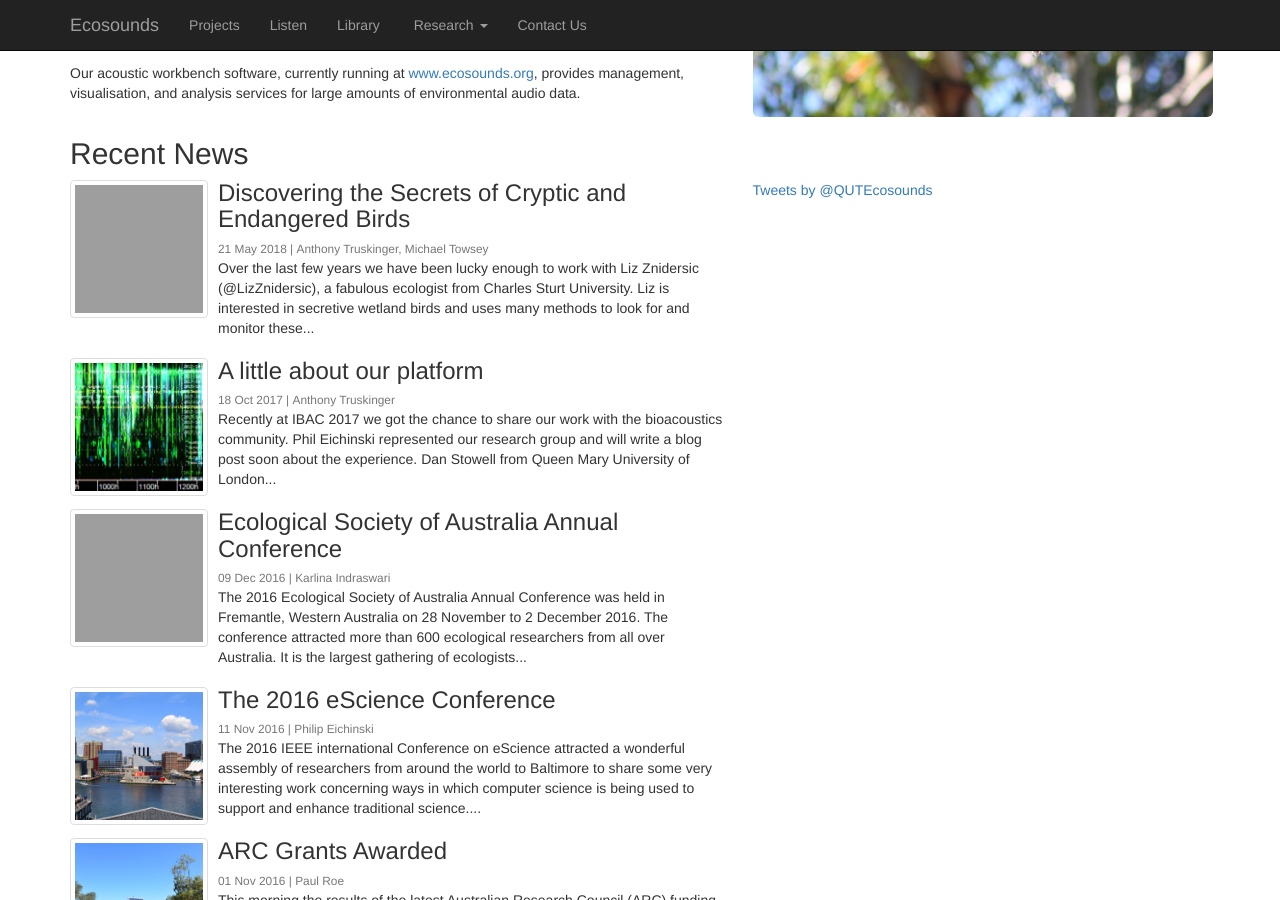
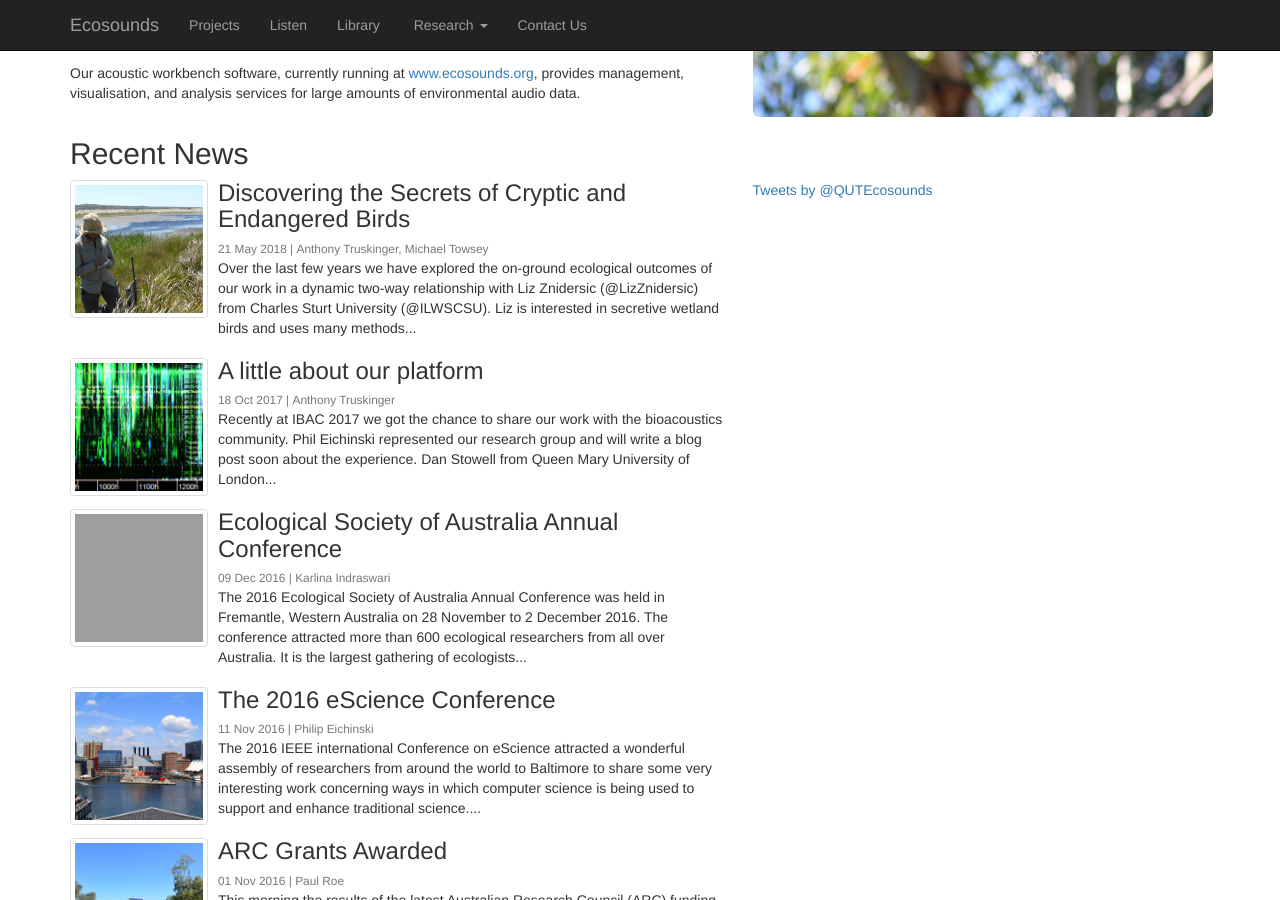
Before and after one commit to QutEcoacoustics/research-blog, a Jekyll site: the page built from index.html, in a window 1280 px wide and 900 px high, scrolled down 352 px. Built offline with Jekyll 4.4.1, drawn with Linux system fonts in a browser that asks for light colours; nearby versions of some CDN libraries; comment, search, counter and statistics services are not loaded; grey boxes are pictures that could not be loaded.

Commit message:
Liz post draft 2

```diff
--- a/_posts/2018-05-21-Discovering-the-secrets.md
+++ b/_posts/2018-05-21-Discovering-the-secrets.md
@@ -2,20 +2,23 @@
 layout: post
 title: Discovering the Secrets of Cryptic and Endangered Birds
 author: [anthony, michael]
-post_image: /images/posts/empty.jpg
+post_image: /images/posts/Liz_Cryptic/P1020474.JPG
 ---
 
-Over the last few years we have been lucky enough to work with Liz Znidersic
-([@LizZnidersic](https://twitter.com/LizZnidersic)), a fabulous ecologist from
-Charles Sturt University. Liz is interested in secretive wetland birds and uses
+Over the last few years we have explored the on-ground ecological outcomes of
+our work in a dynamic two-way relationship with Liz Znidersic
+([@LizZnidersic](https://twitter.com/LizZnidersic))
+from Charles Sturt University
+([@ILWSCSU](https://twitter.com/ILWSCSU)).
+Liz is interested in secretive wetland birds and uses
 many methods to look for and monitor these birds, including passive acoustic
 recording.
 
-{% include figure.html src="/images/posts/Liz_Cryptic/us_with_liz.jpg" caption="Anthony, Liz, the TeraByte Monster (our favourite relic), and Michael at the lab" %}
+{% include figure.html src="/images/posts/Liz_Cryptic/us_with_liz.jpg" caption="Anthony, Liz, the TERROR BITE Monster (our favourite relic), and Michael at the lab" %}
 
 As part of our latest collaboration with Liz, _Long-duration, false-colour spectrograms
 for detecting species in large audio data-sets_
-([link](https://www.veruscript.com/journals/journal-of-ecoacoustics/visual-detection-of-vocal-species-in-large-audio-data-sets/))
+([link](https://www.veruscript.com/journals/journal-of-ecoacoustics/visual-detection-of-vocal-species-in-large-audio-data-sets/)),
 Liz created a video describing our work.  We're thrilled at the result and we'd
 like to share it with all of you:
 
@@ -30,5 +33,5 @@ like to share it with all of you:
 </figure>
 <br/>
 
-Clare Thomson did all the hard video work. You can check out their other videos
-[here](https://vimeo.com/user5159691).
+Clare Thomson ([Wildcard Media](http://wildcardmedia.com.au/homepage/)) did all the hard
+work making the video. You can check out their other videos [here](https://vimeo.com/user5159691).
```
Also changed, not shown: images/posts/Liz_Cryptic/P1020474.JPG (added).
